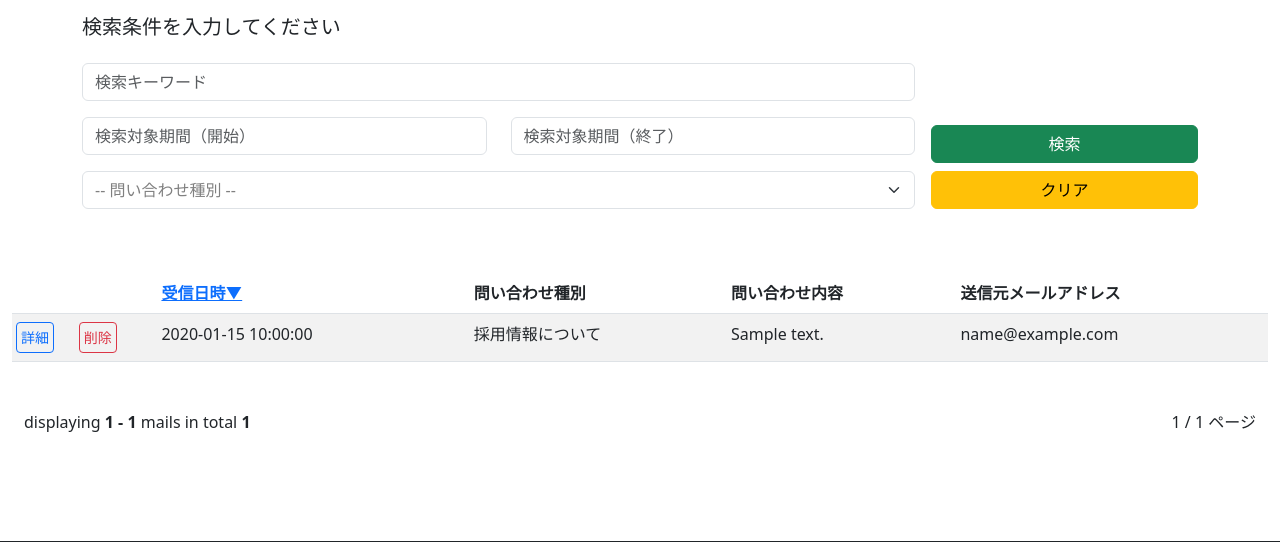
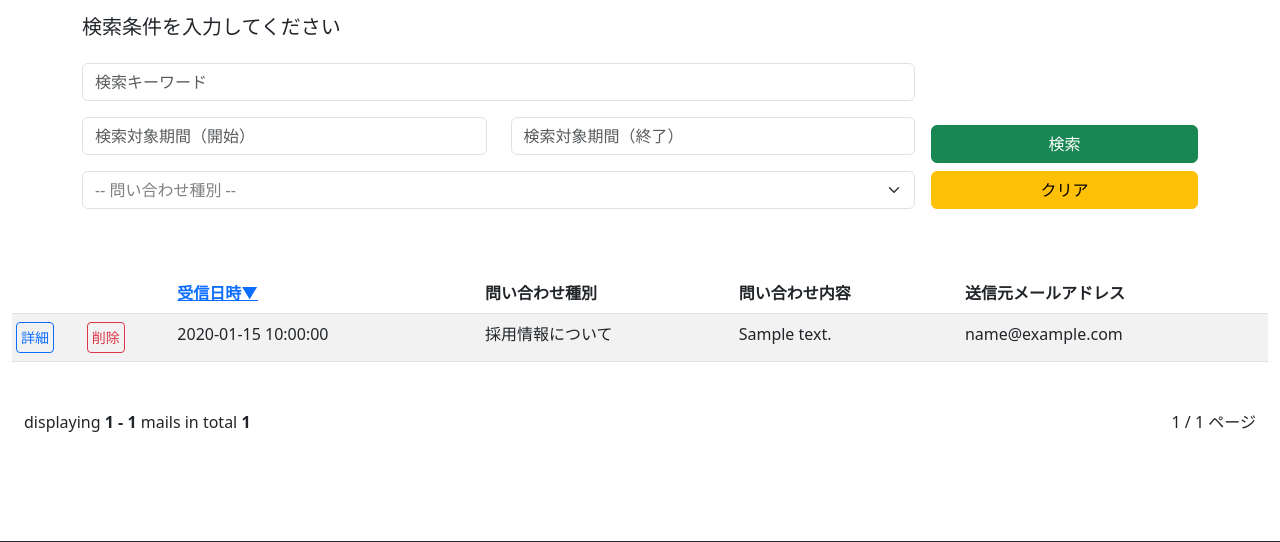
Before and after one commit to NJK-Labo/mailfilter, a Flask app: page /contact-emails in a window 1280 px wide. Shown: the part 187-729 px from the top of the page. Run offline with Flask 3, Linux system fonts and the light colour scheme; tables that the repository leaves empty hold one stand-in row (values such as "Sample post"); some libraries are stand-ins or nearby versions.

Commit message:
詳細と削除ボタンの幅を修正

```diff
--- a/app/static/css/style.css
+++ b/app/static/css/style.css
@@ -28,10 +28,6 @@ body {
 }
 
 /* カスタム幅 */
-.max-width-35 {
-    max-width: 35px;
-}
-
 .max-width-40 {
     max-width: 40px;
 }
--- a/app/templates/list_contact_emails.html
+++ b/app/templates/list_contact_emails.html
@@ -63,10 +63,10 @@
         <tbody>
             {% for mail in mails %}
             <tr>
-                <td class="px-1 max-width-35">
+                <td class="px-1 max-width-40">
                     <a href="{{ url_for('main.show_contact_email', id=mail.id) }}" class="btn btn-outline-primary btn-sm p-1">詳細</a>
                 </td>
-                <td class="px-1 max-width-35">
+                <td class="px-1 max-width-40">
                     <!-- 削除ボタン -->
                     <form id="delete-form-{{ mail.id }}" action="{{ url_for('main.delete_contact_email', id=mail.id) }}" method="POST" style="display: none;">
                         {{ form.hidden_tag() }}
```
